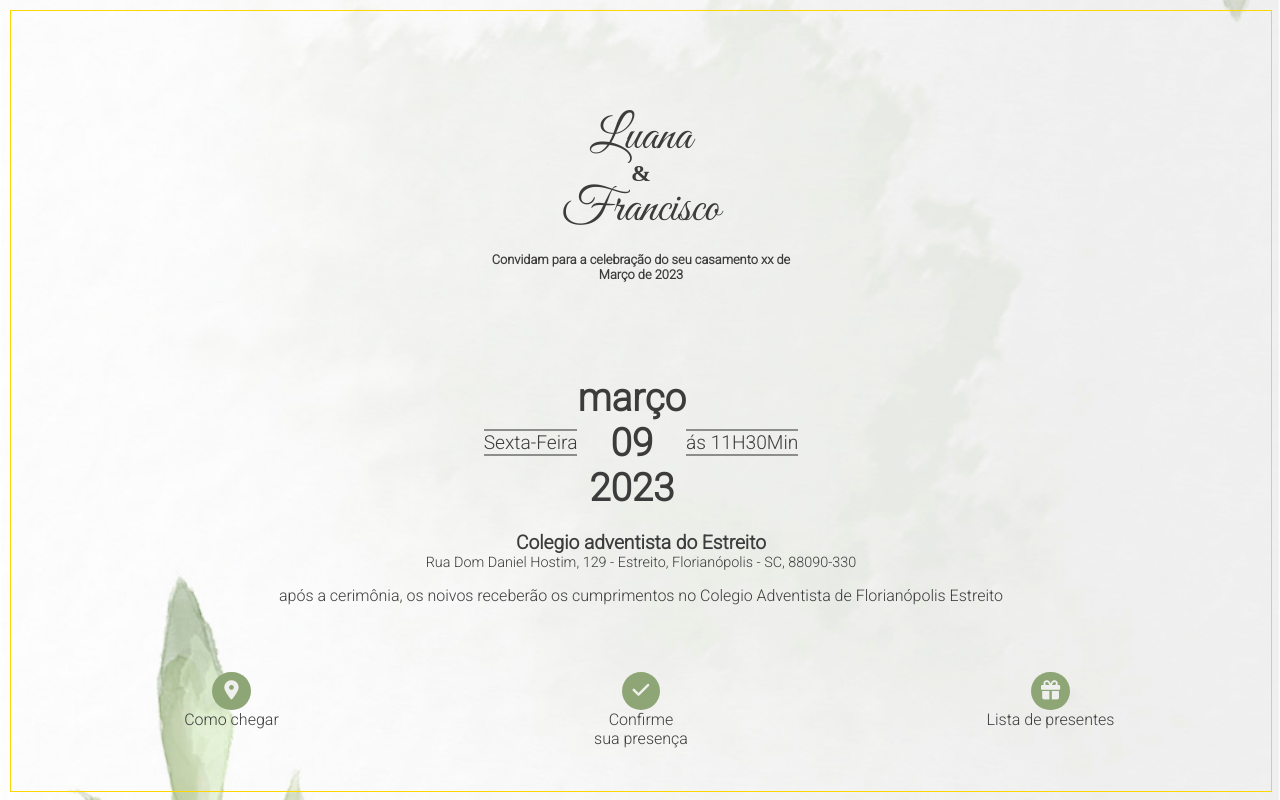
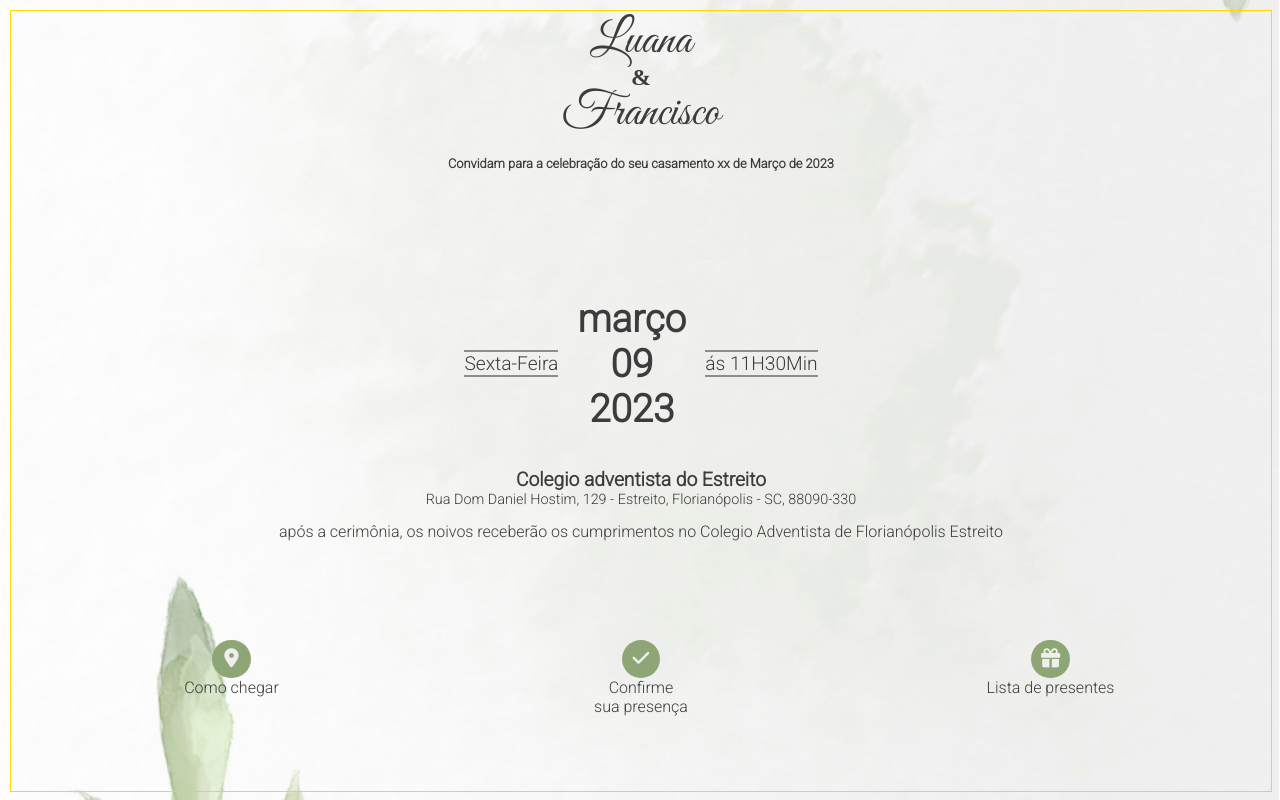
Before and after one commit to Brunobahy/Convites, a plain HTML site: page index.html in a window 1280 px wide. Drawn offline with Linux system fonts and the light colour scheme.

Commit message:
Add files via upload

```diff
--- a/assets/css/style.css
+++ b/assets/css/style.css
@@ -44,8 +44,7 @@ body{
 
     grid-area: nomes;
     display: block;
-    margin: 1em auto;
-    padding-top: 10vh;
+
 }
 
 .identificacao__nomes{
@@ -104,6 +103,7 @@ strong{
 
 .data__mes-e-ano{
     font-size: 2em;
+    margin: 0 0.5em ;
 }
 
 .data__dia{
@@ -148,7 +148,10 @@ strong{
 
 
 @media screen and (max-width:768px) {
-
+    #identificacao{
+        margin: 1em auto;
+        padding-top: 10vh;
+    }
 
 }
 
--- a/index.html
+++ b/index.html
@@ -14,19 +14,19 @@
 
 <body>
 
-    <section id="identificacao">
+    <section class="container" id="identificacao">
         <h1 class="identificacao__nomes">Luana <strong>&</strong> Francisco</h1>
         <h3 class="identificacao__convite">Convidam para a celebração do seu casamento
             xx de Março de 2023</h3>
     </section>
 
-    <section id="data">
+    <section class="container" id="data">
         <p class="data__lado">Sexta-Feira</p>
         <h3 class="data__mes-e-ano">março <strong class="data__dia">09</strong> 2023</h3>
         <p class="data__lado">ás 11H30Min</p>
     </section>
 
-    <section id="informacoes">
+    <section class="container" id="informacoes">
         <h3 class="informacoes__local">Colegio adventista do Estreito</h3>
         <p class="informacoes__endereço">Rua Dom Daniel Hostim, 129 - Estreito, Florianópolis - SC, 88090-330</p>
 
```
